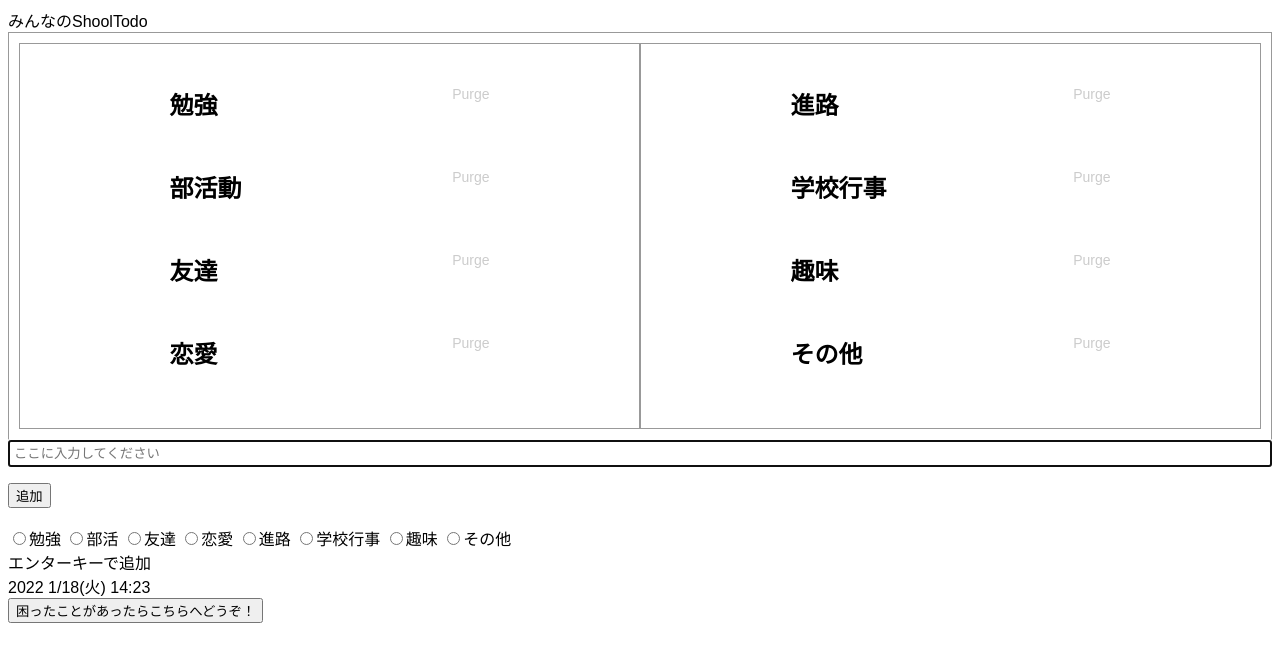
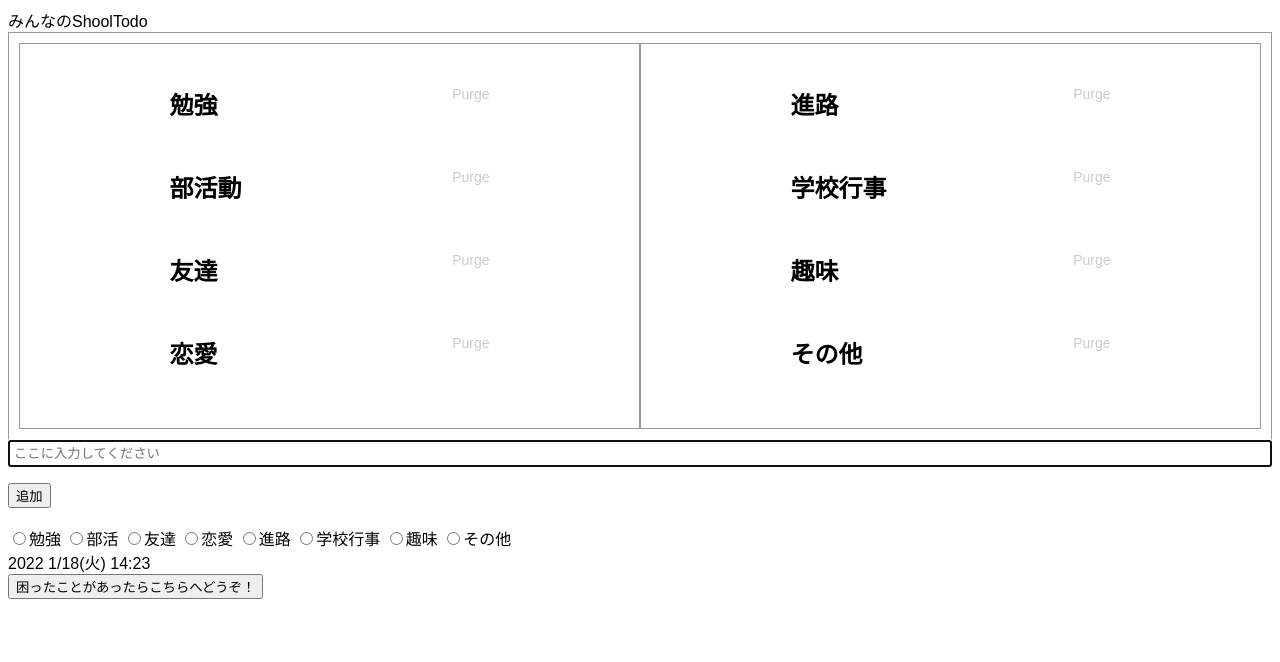
Before and after one commit to NAOHIROITO2178/todo_app_v4-master, a PHP site: page / in a window 1280 px wide. Shown: the top 662 px of the page. Run offline with PHP 8.4, Linux system fonts and the light colour scheme; data comes from the database, SQL or seed files in the repository.

Commit message:
HTMLの分を削除

```diff
--- a/work/public/index.php
+++ b/work/public/index.php
@@ -210,7 +210,7 @@ $other_todos = $todo->getAll("other");
       <input type="radio" name="category" value="other">その他
     </label>
   </form>
-  エンターキーで追加
+
   <script src="js/main.js">
   </script>
 </body>
```
